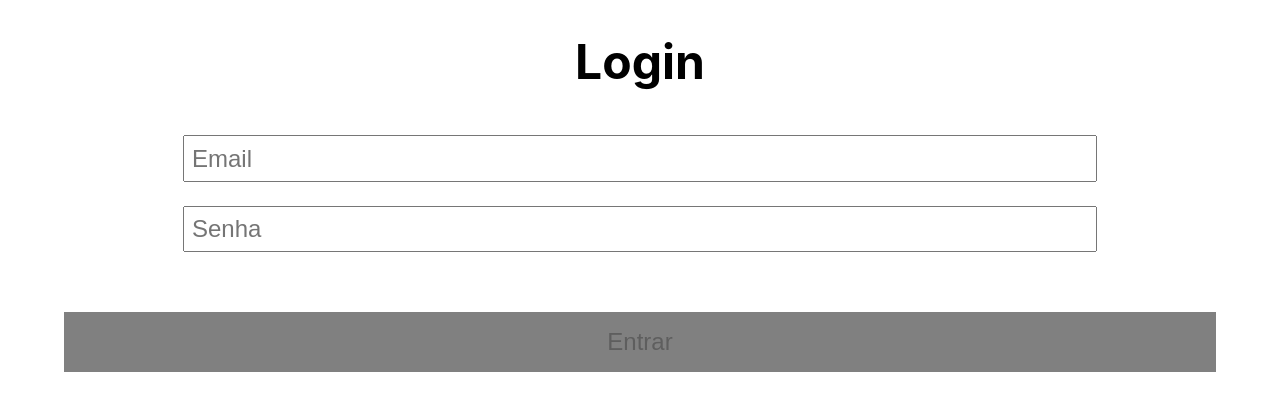
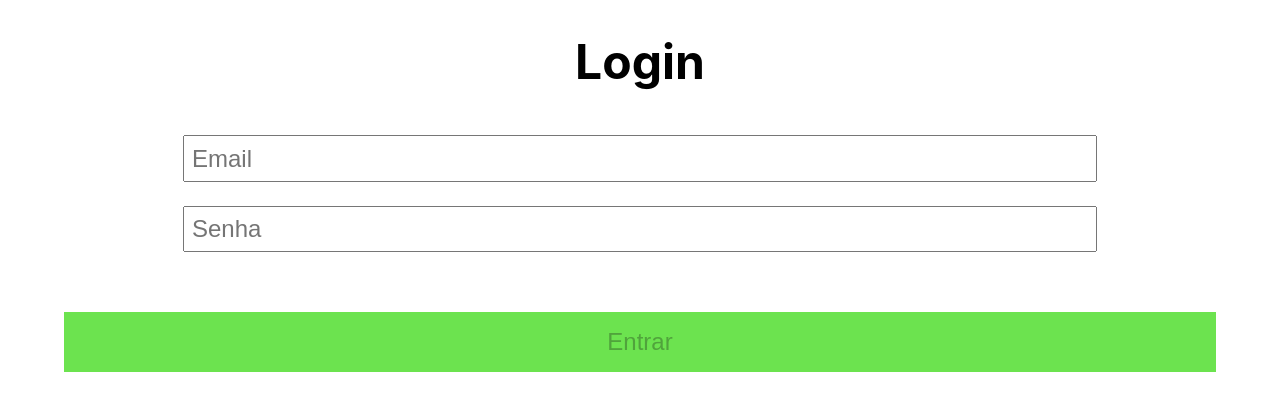
Before and after one commit to tryber/sd-02-block19-recipes-app-2, a React (Create React App) app: page / in a window 1280 px wide. Shown: the top 410 px of the page. Built offline with nearby package versions, Linux system fonts and the light colour scheme.

Commit message:
Arrumado alteraçoes do CR

```diff
--- a/src/components/RecipeFoodsDetails.js
+++ b/src/components/RecipeFoodsDetails.js
@@ -174,7 +174,7 @@ const mainRender = (
   canRedirect, isLoading, detailsRecipe, carousel, setCarousel, id, typeFood,
   renderInProgress, setRenderInProgress, disabled, setCanRedirect,
 ) => {
-  if (canRedirect) return <Redirect to="/asdasdasd" />;
+  if (canRedirect) return <Redirect to="/receitas-feitas" />;
   return (
     <div>
       {(isLoading) ? <div>Loading...</div> : detailsRecipe && renderAllDetails(
--- a/src/styles/RecipeFoodsDetails.css
+++ b/src/styles/RecipeFoodsDetails.css
@@ -1,4 +1,4 @@
-button:disabled {
+.start-button:disabled {
   background-color: grey;
 }
 
```
